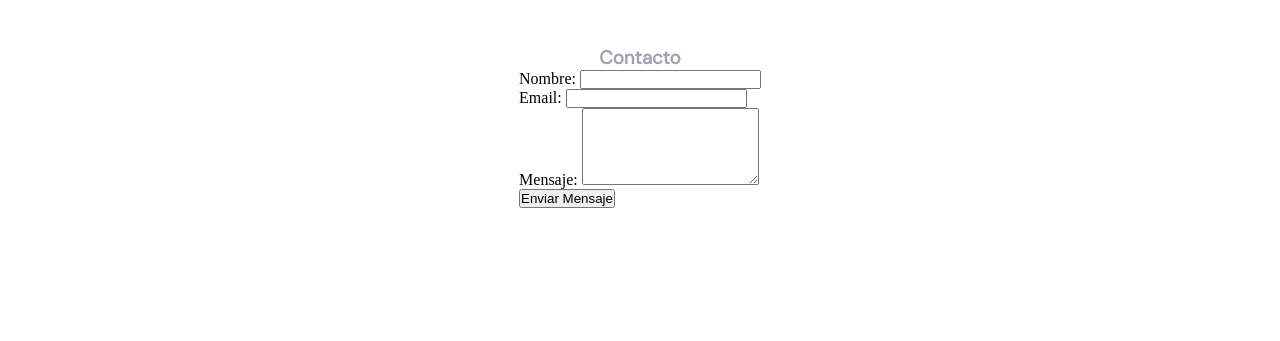
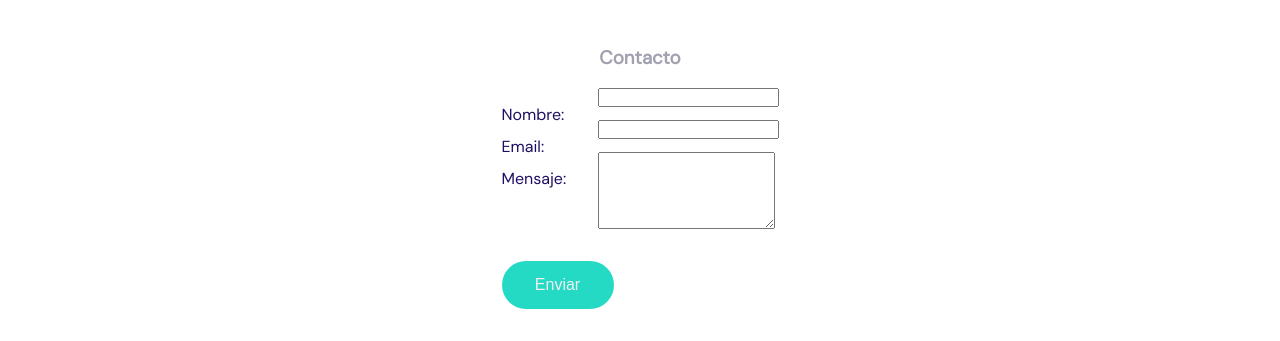
Before and after one commit to gabrielrskm/Portfolio, a plain HTML site: page index.html in a window 1280 px wide. Shown: the part 1965-2306 px from the top of the page. Before the commit the page ends 2205 px from the top, so only its background shows below. Drawn offline with Linux system fonts and the light colour scheme.

Commit message:
modificaciones menores

```diff
--- a/index.html
+++ b/index.html
@@ -115,28 +115,25 @@
             </div>
             <div id="contacto">
               <h3>Contacto</h3>
-              <form class="contact-form" id="contactForm">
-                <div class="form-group">
+              <br>
+              <form class="formulario" id="formulario">
+                <div class="itemForm">
                     <label for="name">Nombre:</label>
                     <input type="text" id="name" name="name" required>
                 </div>
 
-                <div class="form-group">
+                <div class="itemForm">
                     <label for="email">Email:</label>
                     <input type="email" id="email" name="email" required>
                 </div>
 
-                <div class="form-group">
+                <div class="itemForm">
                     <label for="message">Mensaje:</label>
                     <textarea id="message" name="message" rows="5" required></textarea>
                 </div>
 
-                <button type="submit">Enviar Mensaje</button>
-
-                <div class="status-message"></div>
+                <button id="buttonContacto" type="submit">Enviar</button>
             </form>
-
-
             </div>
          </footer>
       </div>
--- a/styles.css
+++ b/styles.css
@@ -39,6 +39,7 @@ h3,
 h4,
 h5,
 h6,
+label,
 strong {
    font-family: var(--font);
    color: var(--title-color);
@@ -187,15 +188,42 @@ footer > * {
    padding-bottom: 2rem;
 }
 
-#contacto{
+#contacto {
+   display: flex;
+   flex-direction: column;
+   justify-content: center;
+   align-items: center;
+}
+
+.formulario{
   display: flex;
   flex-direction: column;
-  justify-content: center;
-  align-items: center;
+  justify-content: space-between;
+  align-items: start;
 }
 
-#redes > button {
-   width: 2rem;
+.itemForm{
+  display: flex;
+  flex-direction: row;
+  justify-content: start;
+  align-items: start;
+}
+
+.itemForm > label{
+  height: 1rem;
+  width: 6rem;
+  margin-top: 1rem;
+}
+
+#buttonContacto {
+  margin-top: 2rem;
+   width: 7rem;
+   height: 3rem;
+   font-size: 1em;
+   border-radius: 3rem;
+   border-width: 0ch;
+   background-color: var(--button-bgcolor);
+   color: var(--primary-bgcolor);
 }
 
 #icons {
```
Also changed, not shown: works/css3.png (deleted), works/html5.png, works/js.png (deleted).
